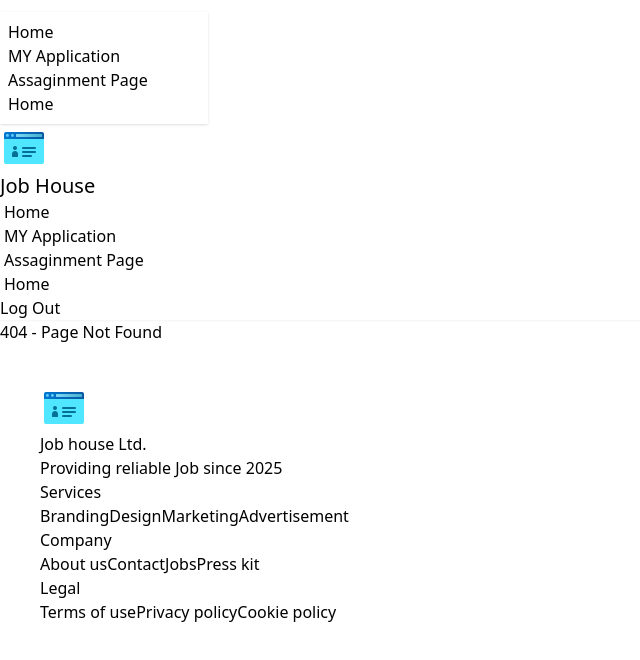
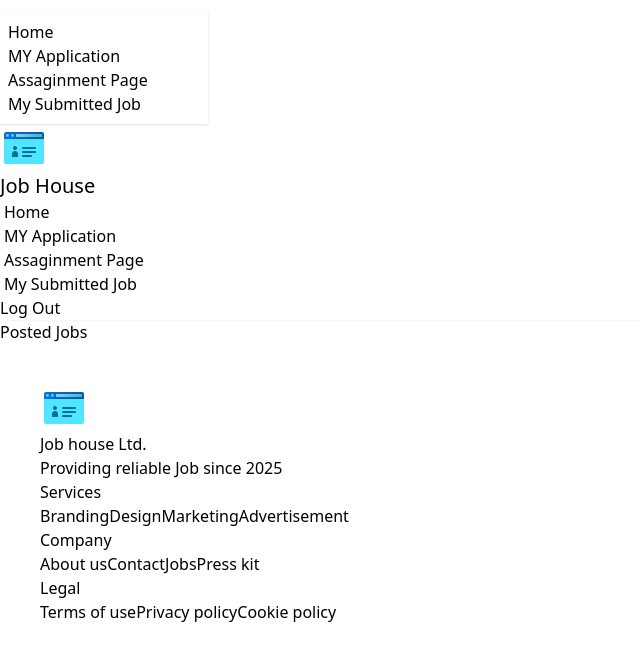
Before and after one commit to Jahirulisl/Job-apply-client, a React (Vite) app: page /postedjobs in a window 1280 px wide. Shown: the top 660 px of the page, without its empty margins (0-640 px from the left). Built offline with nearby package versions, Linux system fonts and the light colour scheme; no server answers; sample sign-in values are in the browser's storage.

Commit message:
add my posted jobs

```diff
--- a/src/pagyes/Home/Saherd/Nabebar.jsx
+++ b/src/pagyes/Home/Saherd/Nabebar.jsx
@@ -23,7 +23,7 @@ const Nabebar = () => {
     <li><NavLink to="/">Home</NavLink></li>
     <li><NavLink to="/myapplications">MY Application</NavLink></li>
     <li><NavLink to="/assignment">Assaginment Page</NavLink></li>
-    <li><NavLink to="/">Home</NavLink></li>
+    <li><NavLink to="/postedjobs">My Submitted Job</NavLink></li>
 
   </>
   //make links for short end>
--- /dev/null
+++ b/src/pagyes/MyPostedJobs/MyPostedJobs.jsx
@@ -0,0 +1,11 @@
+import React from 'react';
+
+const MyPostedJobs = () => {
+  return (
+    <div>
+      <h2>Posted Jobs</h2>
+    </div>
+  );
+};
+
+export default MyPostedJobs;
--- a/src/router/router.jsx
+++ b/src/router/router.jsx
@@ -10,6 +10,7 @@ import ParivateRoute from "./ParivateRoute";
 import JobApply from "../pagyes/JobApply/JobApply";
 import MyApplications from "../pagyes/MyApplications/MyApplications";
 import Assignment from "../pagyes/Assignment/Assignment";
+import MyPostedJobs from "../pagyes/MyPostedJobs/MyPostedJobs";
 
 
 //create router from router tutrial start>
@@ -44,6 +45,12 @@ const router = createBrowserRouter([
           <Assignment></Assignment>
         </ParivateRoute>
       },
+      {
+        path:"postedjobs",
+        element:<ParivateRoute>
+          <MyPostedJobs></MyPostedJobs>
+        </ParivateRoute>
+      },
 
       {
         path: "register",
```
